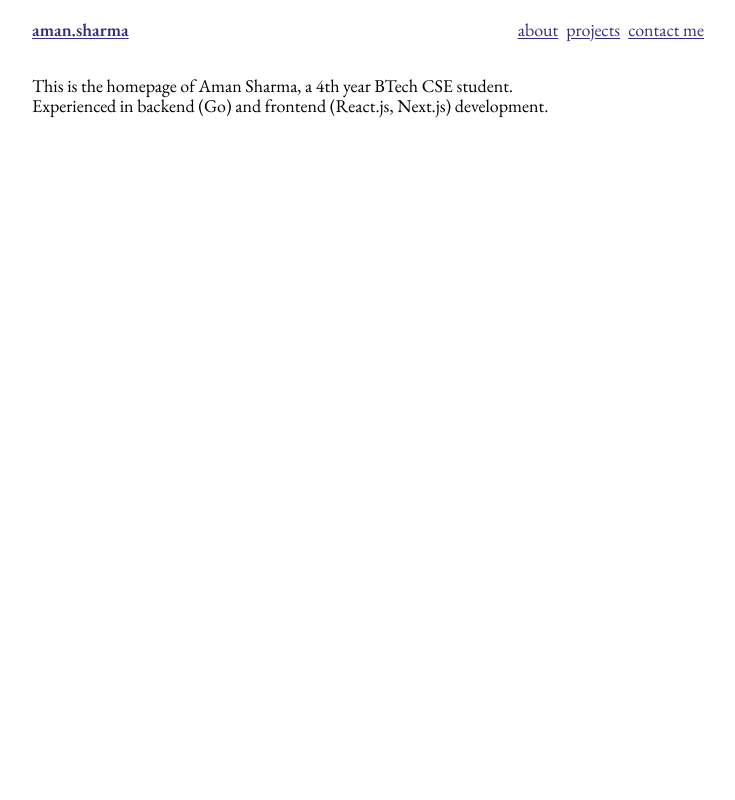
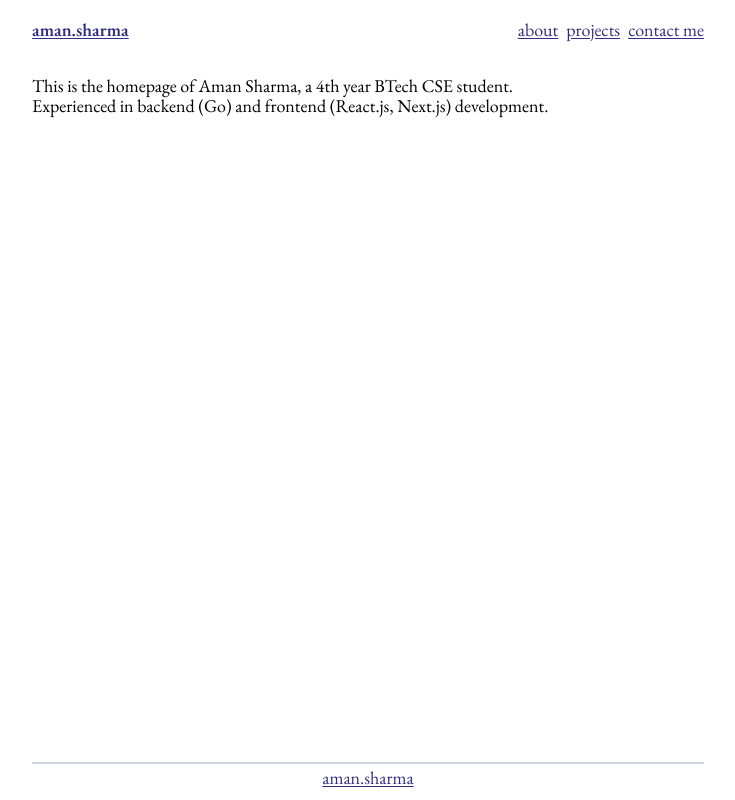
Before and after one commit to aman1117/portfolio, a Next.js app: page / in a window 1280 px wide. Shown: the whole page, without its empty margins (272-1007 px from the left). Built offline with nearby package versions, Linux system fonts and the light colour scheme.

Commit message:
made the footer

```diff
--- a/app/_components/footer.tsx
+++ b/app/_components/footer.tsx
@@ -2,7 +2,10 @@
 const Footer = () => {
   return (
 
-    <div className="border-t-2 mx-auto w-full max-w-2xl" />
+    <div className="border-t-2 border-slate-300 mx-auto w-full max-w-2xl flex items-center justify-center m-2">
+      <p className=" text-lg text-indigo-900 underline underline-offset-2"
+          >aman.sharma</p>
+    </div>
   );
 };
 
--- a/app/layout.tsx
+++ b/app/layout.tsx
@@ -22,13 +22,15 @@ export default function RootLayout({
 }>) {
   return (
     <html lang="en">
-      <body className={eb_garamond.className}  >
-        <div className="flex flex-col justify-end">
-        <Header />
-        {/* <Footer /> */}
-        {children }
+      <body className={eb_garamond.className}>
+        <div className="flex flex-col min-h-screen">
+          <div className="flex-grow">
+            <Header />
+            <main className="flex-grow">{children}</main>
+          </div>
+          <Footer />
         </div>
-        </body>
+      </body>
     </html>
   );
 }
```
Also changed, not shown: app/_components/header.tsx (line endings or trailing spaces), 1 other file (tests, documents, lock files or other folders).
